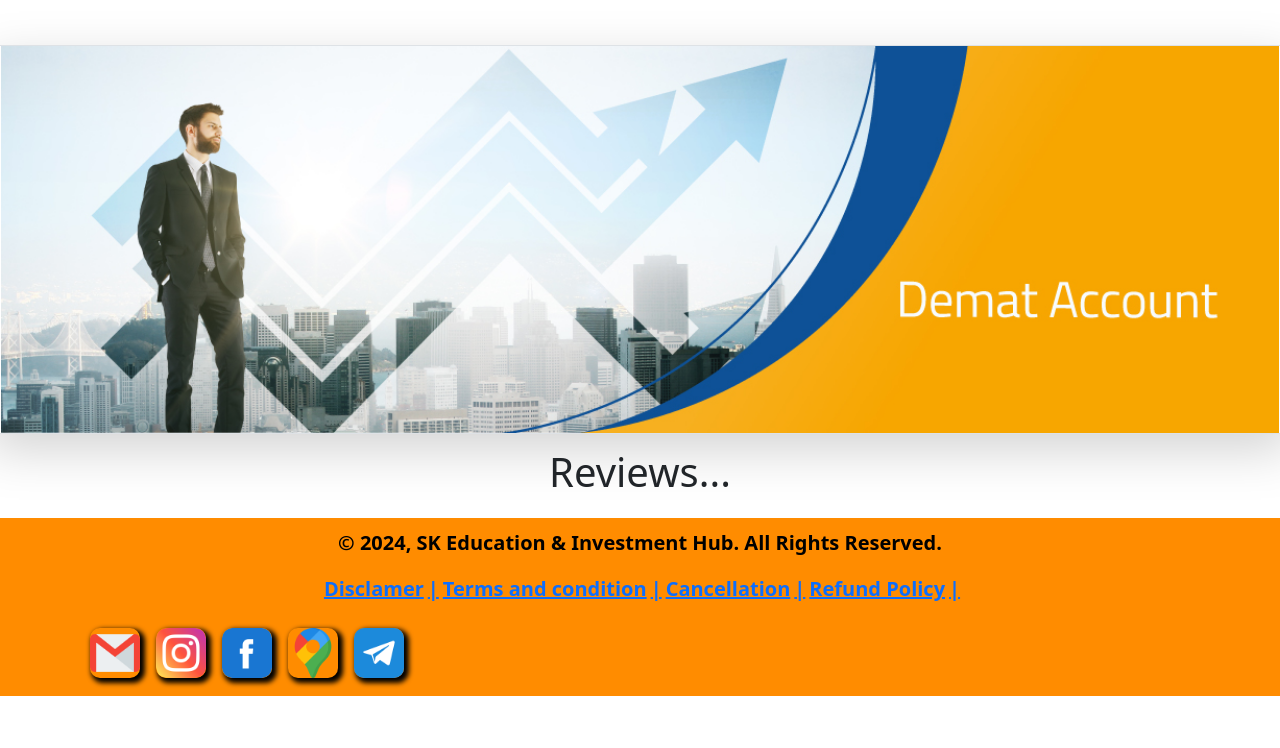
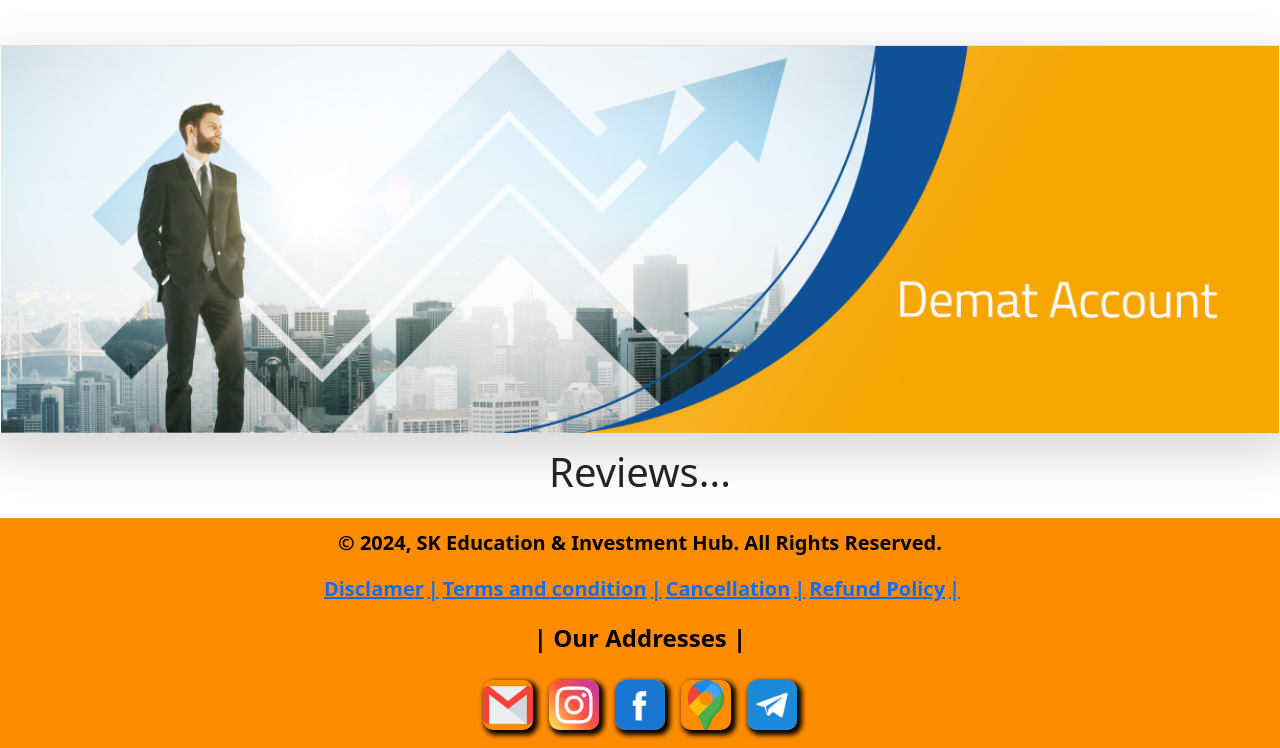
Before and after one commit to UrmilaPawar1909/swamiji_education, a React app: page / in a window 1280 px wide. Shown: the part 1956-2704 px from the top of the page. Before the commit the page ends 2652 px from the top, so only its background shows below. Built offline with nearby package versions, Linux system fonts and the light colour scheme.

Commit message:
working on footer

```diff
--- a/src/components/Footer/Footer.css
+++ b/src/components/Footer/Footer.css
@@ -1,3 +1,4 @@
+
 .footer{
     background-color: darkorange;
     color: black;
@@ -9,8 +10,8 @@
 
 .social-icons{
  display: block;
- margin-left: auto;
- margin-right: auto;
+ text-align: center;
+
 }
 
 
@@ -38,3 +39,7 @@
     margin-right: auto;
 
 }
+.adress{
+    text-align: center;
+    font-size: x-large;
+}
--- a/src/components/Footer/Footer.js
+++ b/src/components/Footer/Footer.js
@@ -31,16 +31,17 @@ function Footer()
                 <a className="ms-1 fs-5">Refund Policy<span className="ms-1">|</span></a>
                 </b>
               </p>
+              <p className=" adress"><b> | Our Addresses | </b></p>
             </div>
           </div>
           <section id="social-media">
 
-          <div class="social-icons ">
-            <a href="#"><img src={GmailImg}/></a>
-            <a href="https://www.instagram.com/sk_education_82?igsh=eXdkYm1vczdsYTRs"><img src={Instalogo}/></a>
-            <a href="https://www.facebook.com/profile.php?id=61555431809772"><img src={Facebook}/></a>
-            <a href="https://maps.app.goo.gl/gpPcMV4WK9cDhAMs8"><img src={Location}/></a>
-            <a href="https://t.me/swamijieducation"><img src={Telegram}/></a>
+          <div class=" social-icons ">
+            <a href="#"><img src={GmailImg} className="direction"/></a>
+            <a href="https://www.instagram.com/sk_education_82?igsh=eXdkYm1vczdsYTRs" target="_blank"><img src={Instalogo} className="direction"/></a>
+            <a href="https://www.facebook.com/profile.php?id=61555431809772" target="_blank"><img src={Facebook} className="direction"/></a>
+            <a href="https://maps.app.goo.gl/gpPcMV4WK9cDhAMs8" target="_blank"><img src={Location}className="direction"/></a>
+            <a href="https://t.me/swamijieducation" target="_blank"><img src={Telegram} className="direction"/></a>
 
             </div>
 
```
